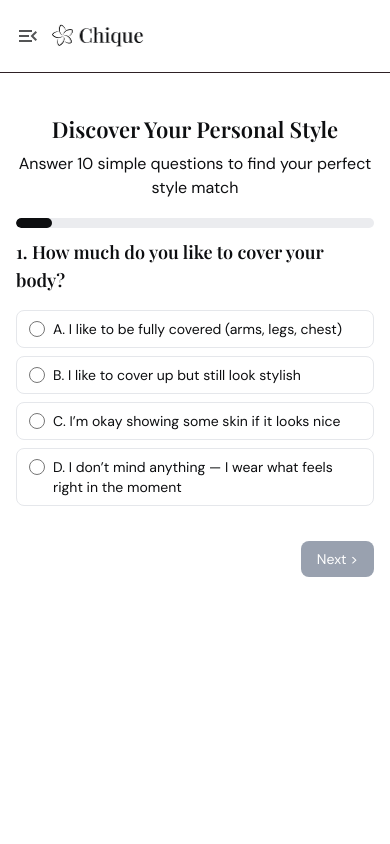
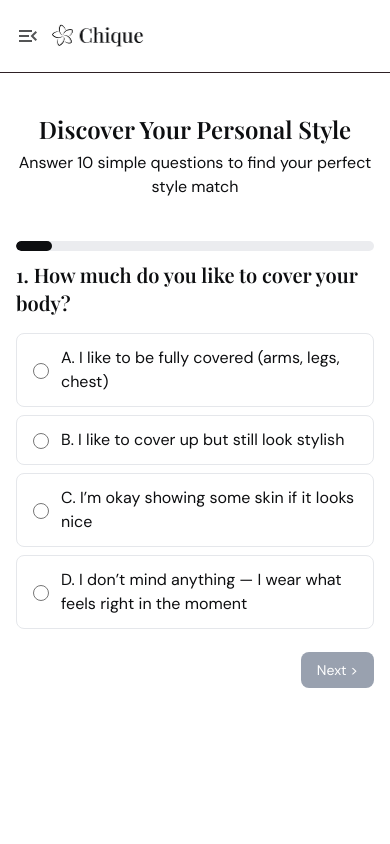
Before and after one commit to Webgenius0/chique, a Next.js app: page /quiz in a window 390 px wide. Shown: the top 844 px of the page. Built offline with nearby package versions, Linux system fonts and the light colour scheme; a web font is replaced by a local one; what @ant-design/nextjs-registry would draw is missing.

Commit message:
Quiz responsive updated

```diff
--- a/app/(site)/quiz/page.js
+++ b/app/(site)/quiz/page.js
@@ -43,8 +43,8 @@ const Quiz = () => {
   return (
     <div className="max-w-6xl mx-auto flex flex-col xl:gap-6 lg:gap-5 md:gap-4 gap-2.5 sm:py-16 xs:py-12 py-10 px-4">
       {/* Title Section */}
-      <div className="w-full flex flex-col lg:gap-5 md:gap-4 gap-1.5 2xl:pb-16 xl:pb-14 lg:pb-12 md:pb-10 sm:pb-8 pb-2">
-        <p className="text-center font-secondary text-primary-dark 2xl:text-5xl xl:text-4xl lg:text-3xl xs:text-2xl text-[22px] font-semibold">
+      <div className="w-full flex flex-col lg:gap-5 md:gap-4 gap-1.5 xl:pb-16 md:pb-12 xs:pb-10 pb-8">
+        <p className="text-center font-secondary text-primary-dark xl:text-5xl md:text-4xl xs:text-3xl text-2xl font-semibold">
           Discover Your Personal Style
         </p>
         <p className="text-base font-primary text-primary-dark text-center">
@@ -65,7 +65,7 @@ const Quiz = () => {
       />
 
       {/* Navigation Buttons */}
-      <div className="mt-6 flex justify-between items-center w-full gap-4">
+      <div className="xs:mt-6 mt-3 flex justify-between items-center w-full gap-4">
         {/* Previous Button */}
         <div className={`${current > 0 ? "block" : "invisible"}`}>
           <button
--- a/components/quiz/QuizStep.jsx
+++ b/components/quiz/QuizStep.jsx
@@ -2,7 +2,7 @@ const QuizStep = ({ number, question, options, onSelect, selectedOption }) => {
   return (
     <div className="w-full space-y-4 md:space-y-6">
       {/* Question Heading - Responsive text sizes and alignment */}
-      <h2 className="text-lg sm:text-xl md:text-2xl text-primary-dark font-semibold font-secondary text-start">
+      <h2 className=" md:text-2xl text-xl text-primary-dark font-semibold font-secondary text-start">
         {number}. {question}
       </h2>
 
@@ -11,7 +11,7 @@ const QuizStep = ({ number, question, options, onSelect, selectedOption }) => {
         {options.map((opt, idx) => (
           <label
             key={idx}
-            className={`w-full flex items-start md:items-center gap-2 sm:gap-3 md:gap-4 px-3 py-2 sm:px-4 sm:py-3 md:px-6 md:py-4 border rounded-lg cursor-pointer transition-all text-sm sm:text-base md:text-lg
+            className={`w-full flex justify-center items-center gap-3 lg:gap-4 lg:px-6 px-4 lg:py-4 py-3 border rounded-lg cursor-pointer transition-all text-base sm:text-lg
               ${selectedOption === opt
                 ? "bg-primary-light/10 border-primary-dark"
                 : "bg-white border-gray-200 hover:border-primary-dark/50"
@@ -25,9 +25,9 @@ const QuizStep = ({ number, question, options, onSelect, selectedOption }) => {
               checked={selectedOption === opt}
               onChange={() => onSelect(opt)}
               className="
-                w-4 h-4 sm:w-5 sm:h-5
+                 lg:w-5 w-4 lg:h-5 h-5
                 rounded-full border-gray-400
-                text-primary-dark focus:ring-primary-dark bg-primary-dark
+                !text-primary-dark !focus:ring-primary-dark !bg-primary-dark
                 shrink-0 mt-0.5 sm:mt-0
               "
             />
```
